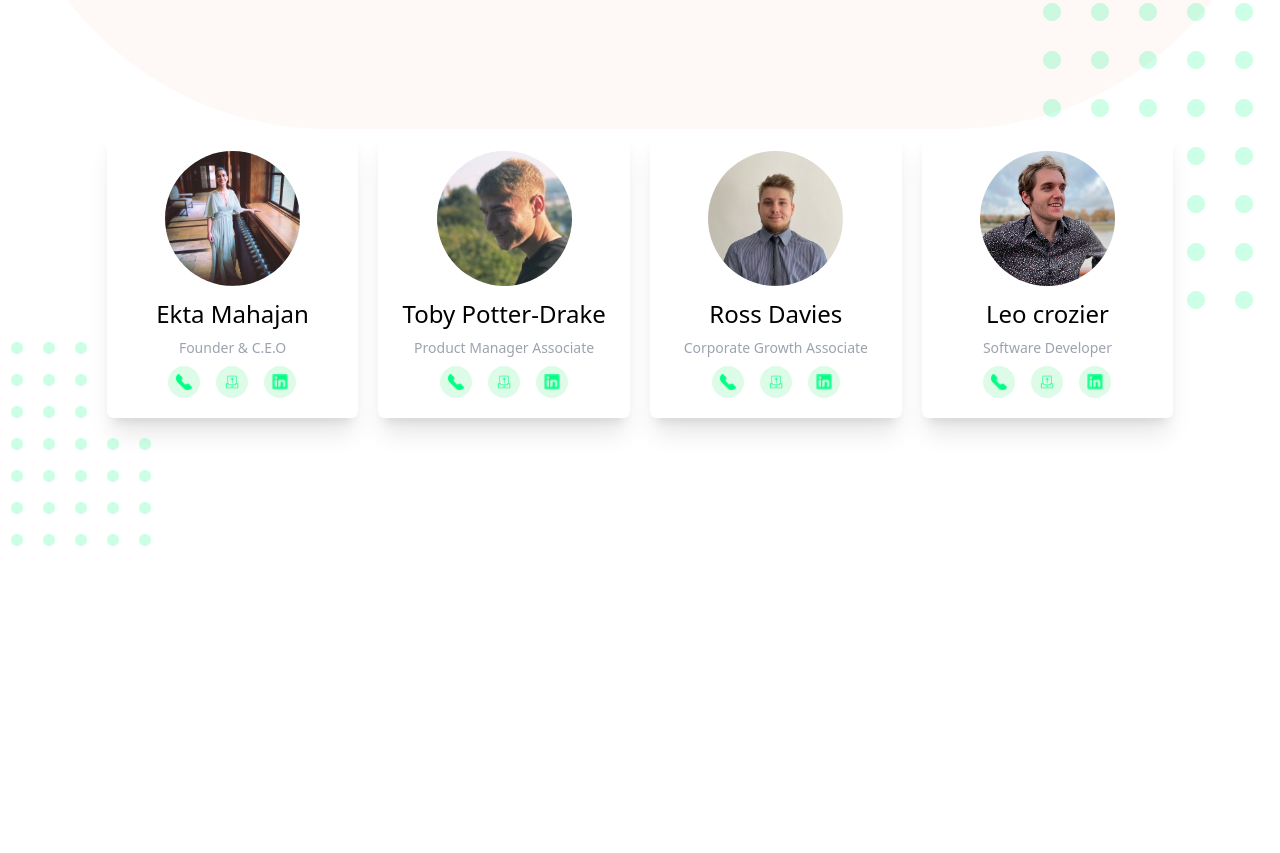
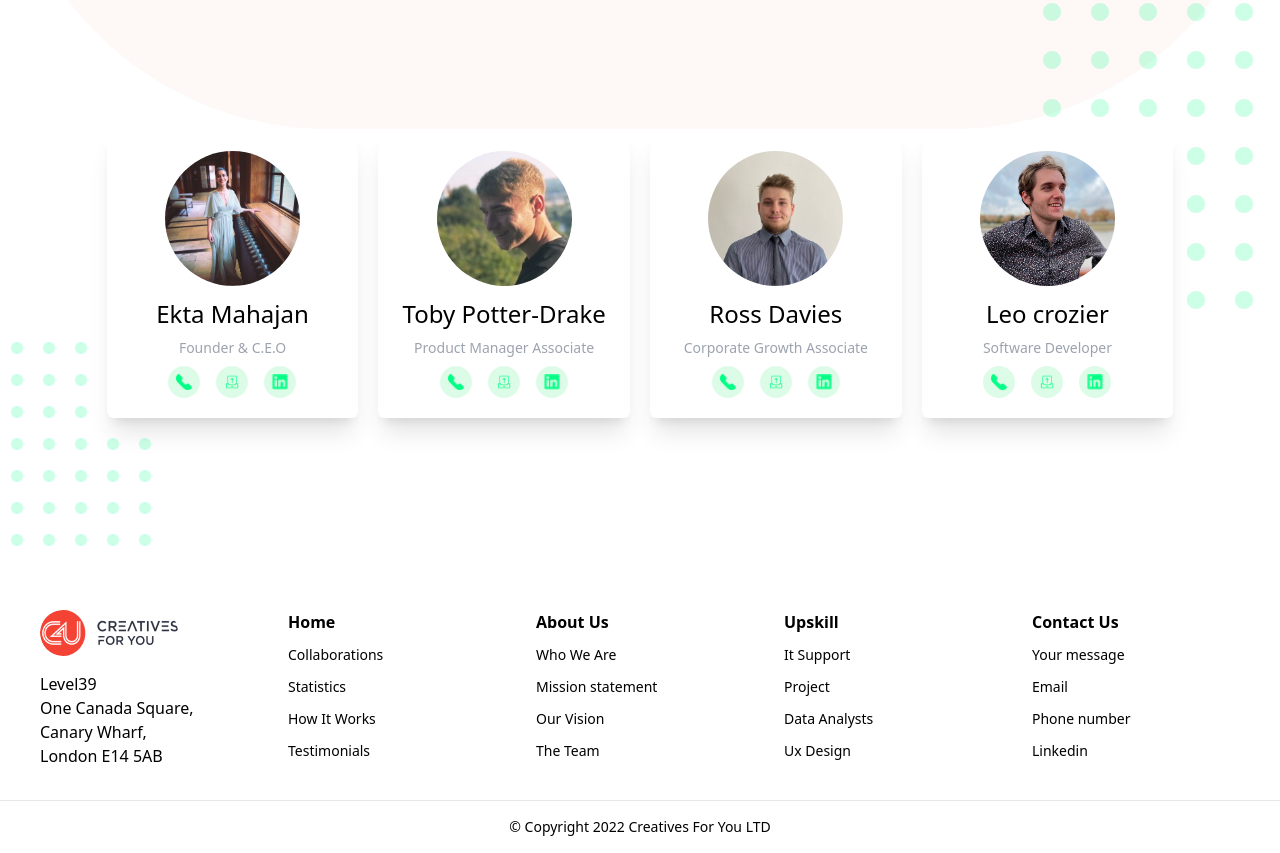
Before and after one commit to withrifat/Assainment4-tailwind2nd-hp, a website built with Vite: page index.html in a window 1280 px wide. Shown: the part 3225-4078 px from the top of the page. Before the commit the page ends 3803 px from the top, so only its background shows below. Built offline with nearby package versions, Linux system fonts and the light colour scheme.

Commit message:
Footer section end heare

```diff
--- a/index.html
+++ b/index.html
@@ -386,6 +386,48 @@
         </div>
    </section>
     <!-- team section end-->
+      <!-- footer section start here -->
+  <footer class="w-full bg-white dark:bg-[#2D3142] py-8 px-10 flex flex-wrap gap-10 justify-between border-b">
+    <div class="space-y-4 flex-2 md:flex-1">
+        <img class="pr-1 rounded-full bg-white" src="images/logo.png" alt="logo">
+        <p class="text- dark:text-white">Level39 <br>One Canada Square, <br>Canary Wharf, <br>London E14 5AB</p>
+    </div>
 
+    <ul class="space-y-2 flex-2 md:flex-1">
+        <li><a class="text-black dark:text-white font-semibold" href="#">Home</a></li>
+        <li><a class="#2D3142 dark:text-white text-sm" href="#">Collaborations</a></li>
+        <li><a class="#2D3142 dark:text-white text-sm" href="#">Statistics</a></li>
+        <li><a class="#2D3142 dark:text-white text-sm" href="#">How It Works</a></li>
+        <li><a class="#2D3142 dark:text-white text-sm" href="#">Testimonials</a></li>
+    </ul>
+
+    <ul class="space-y-2 flex-2 md:flex-1">
+        <li><a class="text-black dark:text-white font-semibold" href="#">About Us</a></li>
+        <li><a class="#2D3142 dark:text-white text-sm" href="#">Who We Are</a></li>
+        <li><a class="#2D3142 dark:text-white text-sm" href="#">Mission statement </a></li>
+        <li><a class="#2D3142 dark:text-white text-sm" href="#">Our Vision </a></li>
+        <li><a class="#2D3142 dark:text-white text-sm" href="#">The  Team</a></li>
+    </ul>
+
+    <ul class="space-y-2 flex-1">
+        <li><a class="text-black dark:text-white font-semibold" href="#">Upskill</a></li>
+        <li><a class="#2D3142 dark:text-white text-sm" href="#">It Support</a></li>
+        <li><a class="#2D3142 dark:text-white text-sm" href="#">Project</a></li>
+        <li><a class="#2D3142 dark:text-white text-sm" href="#">Data Analysts</a></li>
+        <li><a class="#2D3142 dark:text-white text-sm" href="#">Ux Design</a></li>
+    </ul>
+
+    <ul class="space-y-2 flex-1">
+        <li><a class="text-black dark:text-white font-semibold" href="#">Contact Us</a></li>
+        <li><a class="#2D3142 dark:text-white text-sm" href="#">Your message</a></li>
+        <li><a class="#2D3142 dark:text-white text-sm" href="#">Email</a></li>
+        <li><a class="#2D3142 dark:text-white text-sm" href="#">Phone number</a></li>
+        <li><a class="#2D3142 dark:text-white text-sm" href="#">Linkedin</a></li>
+    </ul>
+ </footer>
+
+ <div class="w-full text-center py-4 bg-white dark:bg-sec-dark-bg #2D3142 dark:text-white text-sm">&copy; Copyright 2022 Creatives For You LTD</div>
+
+<!-- footer section end here -->
   </body>
 </html>
```
